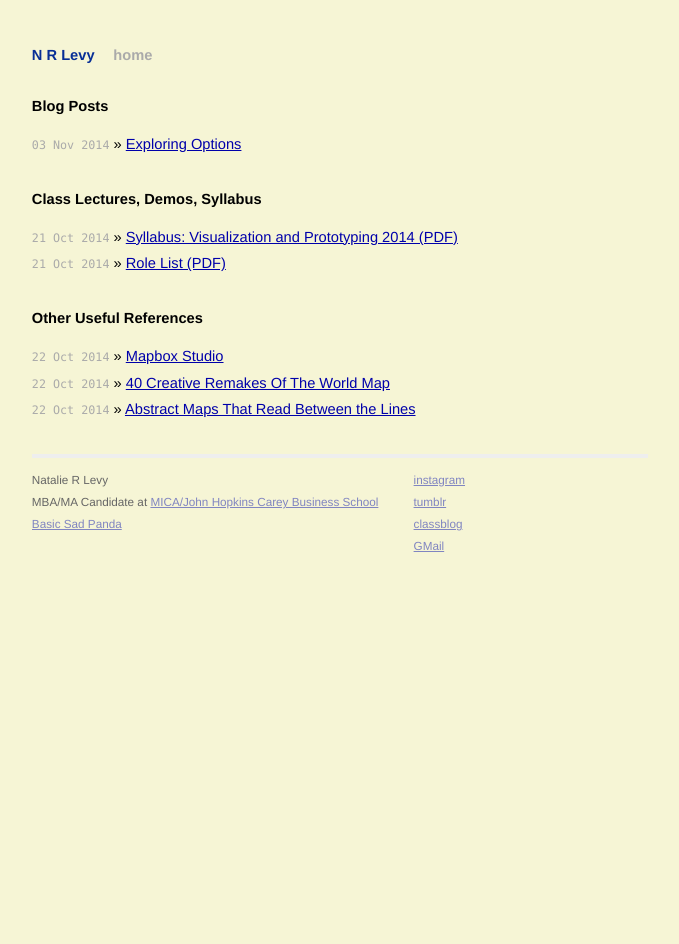
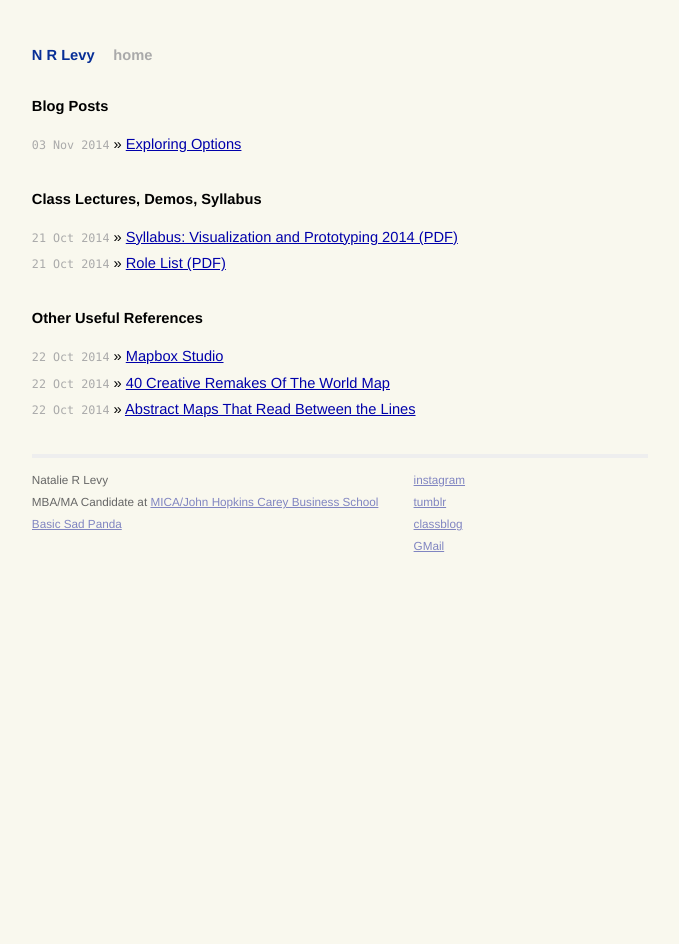
Before and after one commit to nrlevy/clog, a Jekyll site: the page built from index.html, in a window 1280 px wide. Shown: the whole page, without its empty margins (300-979 px from the left). Built offline with Jekyll 4.4.1, drawn with Linux system fonts in a browser that asks for light colours; Markdown is read by kramdown in place of the engine named in the settings.

Commit message:
bg color change deux

```diff
--- a/css/screen.css
+++ b/css/screen.css
@@ -16,7 +16,7 @@ html, body {
 }
 
 body {
-  background-color: #f6f5d5;
+  background-color: #f9f8ee;
   font: 13.34px helvetica, arial, clean, sans-serif;
   *font-size: small;
   text-align: center;
```
